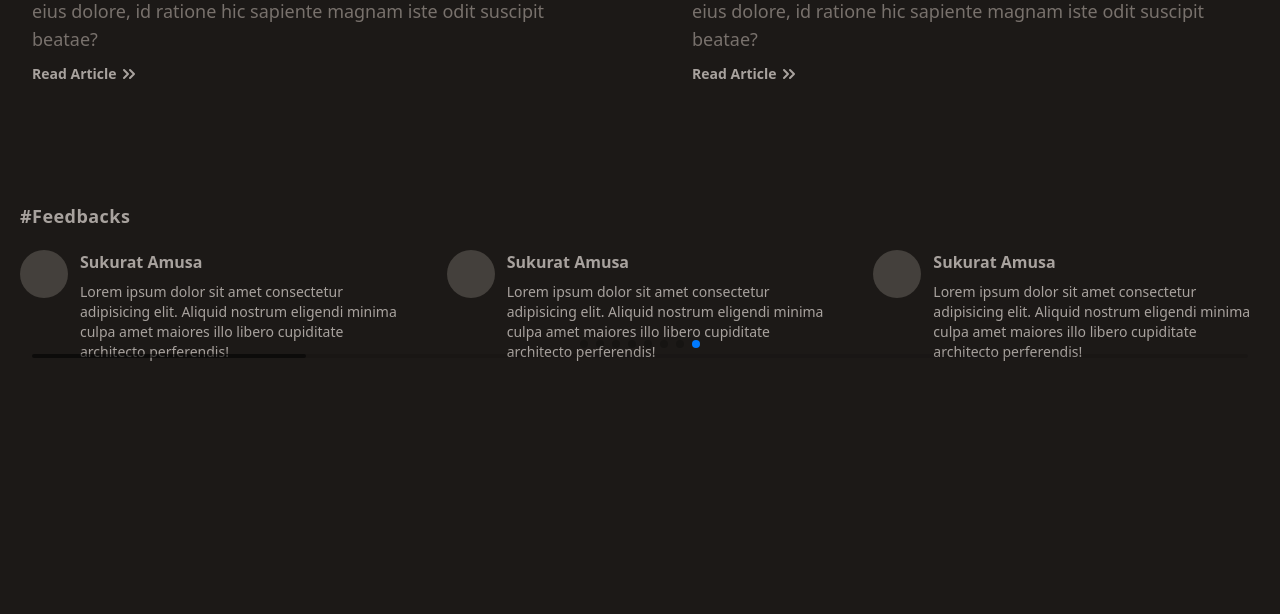
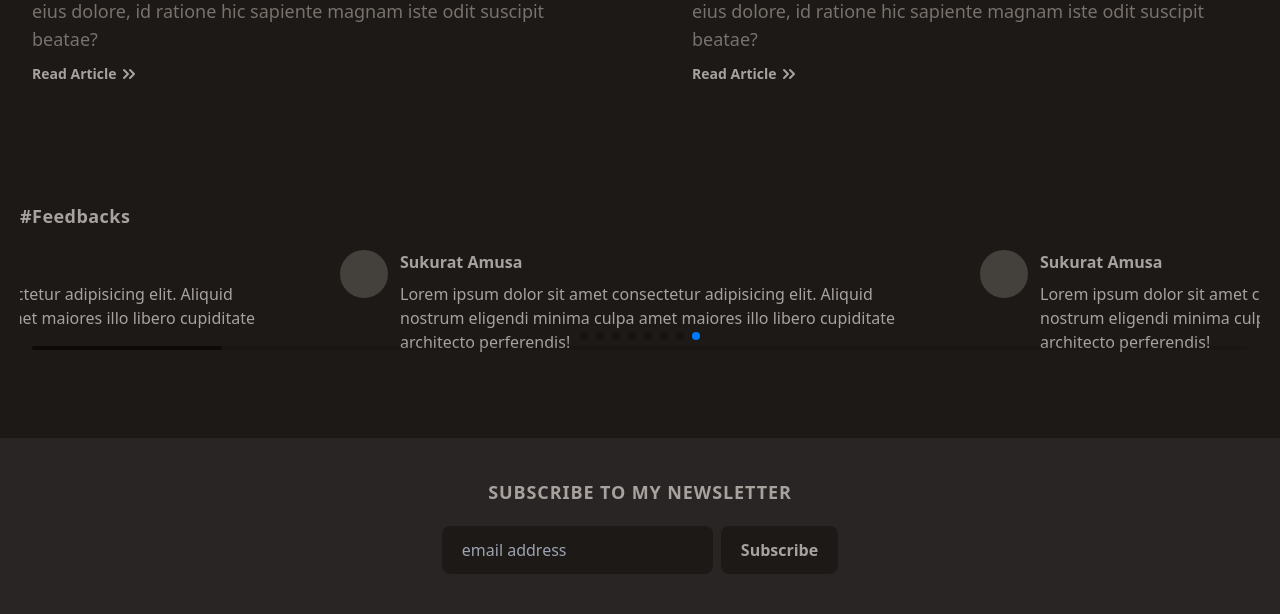
Before and after one commit to usmaarn/portfolio, a Flask app: page / in a window 1280 px wide. Shown: the part 2927-3541 px from the top of the page. Before the commit the page ends 3288 px from the top, so only its background shows below. Run offline with Flask 3, Linux system fonts and the light colour scheme.

Commit message:
2024-03-27 14:13:30.265393 - 863b6fac-9a87-48ad-9e35-5d44bd349c72

```diff
--- a/portfolio/static/css/app.css
+++ b/portfolio/static/css/app.css
@@ -774,6 +774,10 @@ video {
   width: 100%;
 }
 
+.w-96{
+  width: 24rem;
+}
+
 .max-w-screen-md{
   max-width: 768px;
 }
@@ -784,6 +788,14 @@ video {
 
 .max-w-sm{
   max-width: 24rem;
+}
+
+.max-w-screen-lg{
+  max-width: 1024px;
+}
+
+.flex-grow{
+  flex-grow: 1;
 }
 
 .flex-col{
@@ -808,6 +820,14 @@ video {
 
 .gap-5{
   gap: 1.25rem;
+}
+
+.gap-1{
+  gap: 0.25rem;
+}
+
+.gap-2{
+  gap: 0.5rem;
 }
 
 .space-x-2 > :not([hidden]) ~ :not([hidden]){
@@ -904,6 +924,11 @@ video {
   padding-bottom: 0.25rem;
 }
 
+.py-3{
+  padding-top: 0.75rem;
+  padding-bottom: 0.75rem;
+}
+
 .text-right{
   text-align: right;
 }
@@ -966,6 +991,14 @@ video {
   text-transform: capitalize;
 }
 
+.tracking-wide{
+  letter-spacing: 0.025em;
+}
+
+.tracking-wider{
+  letter-spacing: 0.05em;
+}
+
 .text-black{
   --tw-text-opacity: 1;
   color: rgb(0 0 0 / var(--tw-text-opacity));
@@ -1008,6 +1041,16 @@ video {
 .hover\:bg-stone-500:hover{
   --tw-bg-opacity: 1;
   background-color: rgb(120 113 108 / var(--tw-bg-opacity));
+}
+
+.hover\:bg-stone-700:hover{
+  --tw-bg-opacity: 1;
+  background-color: rgb(68 64 60 / var(--tw-bg-opacity));
+}
+
+.hover\:bg-green-700:hover{
+  --tw-bg-opacity: 1;
+  background-color: rgb(21 128 61 / var(--tw-bg-opacity));
 }
 
 .hover\:font-bold:hover{
@@ -1082,6 +1125,10 @@ video {
     grid-template-columns: repeat(2, minmax(0, 1fr));
   }
 
+  .md\:flex-row{
+    flex-direction: row;
+  }
+
   .md\:gap-10{
     gap: 2.5rem;
   }
@@ -1111,6 +1158,20 @@ video {
     padding: 0.75rem;
   }
 
+  .md\:p-10{
+    padding: 2.5rem;
+  }
+
+  .md\:py-5{
+    padding-top: 1.25rem;
+    padding-bottom: 1.25rem;
+  }
+
+  .md\:px-10{
+    padding-left: 2.5rem;
+    padding-right: 2.5rem;
+  }
+
   .md\:text-2xl{
     font-size: 1.5rem;
     line-height: 2rem;
@@ -1129,6 +1190,11 @@ video {
   .md\:text-xl{
     font-size: 1.25rem;
     line-height: 1.75rem;
+  }
+
+  .md\:text-base{
+    font-size: 1rem;
+    line-height: 1.5rem;
   }
 
   .md\:leading-9{
--- a/portfolio/static/js/app.js
+++ b/portfolio/static/js/app.js
@@ -2,14 +2,11 @@ const swiper = new Swiper('.swiper', {
   // Optional parameters
 //   direction: 'vertical',
   loop: true,
-  effect: 'card',
+  // effect: 'card',
   virtual: {
     enabled: true,
   },
   centeredSlides: true,
-  cardsEffect: {
-
-  },
   autoplay: {
 
   },
@@ -31,13 +28,13 @@ const swiper = new Swiper('.swiper', {
 
   breakpoints: {
     // when window width is >= 480px
-    480: {
-      slidesPerView: 2,
-      spaceBetween: 30
-    },
+    // 480: {
+    //   slidesPerView: 2,
+    //   spaceBetween: 30
+    // },
     // when window width is >= 640px
     840: {
-      slidesPerView: 3,
+      slidesPerView: 2,
       spaceBetween: 40
     }
   }
--- a/portfolio/templates/home.html
+++ b/portfolio/templates/home.html
@@ -9,5 +9,14 @@
     {% include 'parts/home/blogs.html' %}
     {% include 'parts/home/feedbacks.html' %}
 
+    <section class="bg-stone-800 p-5 md:p-10 flex flex-col items-center">
+        <h3 class="md:text-lg font-semibold mb-5 uppercase tracking-wider">Subscribe to my Newsletter</h3>
+        <form action="" class="flex flex-col md:flex-row max-w-screen-lg gap-2">
+            <input type="email" placeholder="email address" class="px-5 py-3 w-full rounded-lg bg-stone-900" />
+            <button
+                class="px-5 py-3 bg-stone-900 rounded-lg font-semibold hover:bg-green-700 hover:text-stone-900">Subscribe</button>
+        </form>
+    </section>
+
 </div>
 {% endblock %}
--- a/portfolio/templates/parts/home/feedbacks.html
+++ b/portfolio/templates/parts/home/feedbacks.html
@@ -12,7 +12,7 @@
                     </div>
                     <div class="">
                         <h4 class="capitalize font-bold">Sukurat Amusa</h4>
-                        <p class="text-sm font-light mt-2">
+                        <p class="text-sm md:text-base font-light mt-2">
                             Lorem ipsum dolor sit amet consectetur adipisicing elit. Aliquid nostrum eligendi
                             minima culpa amet maiores illo libero cupiditate architecto perferendis!
                         </p>
```
